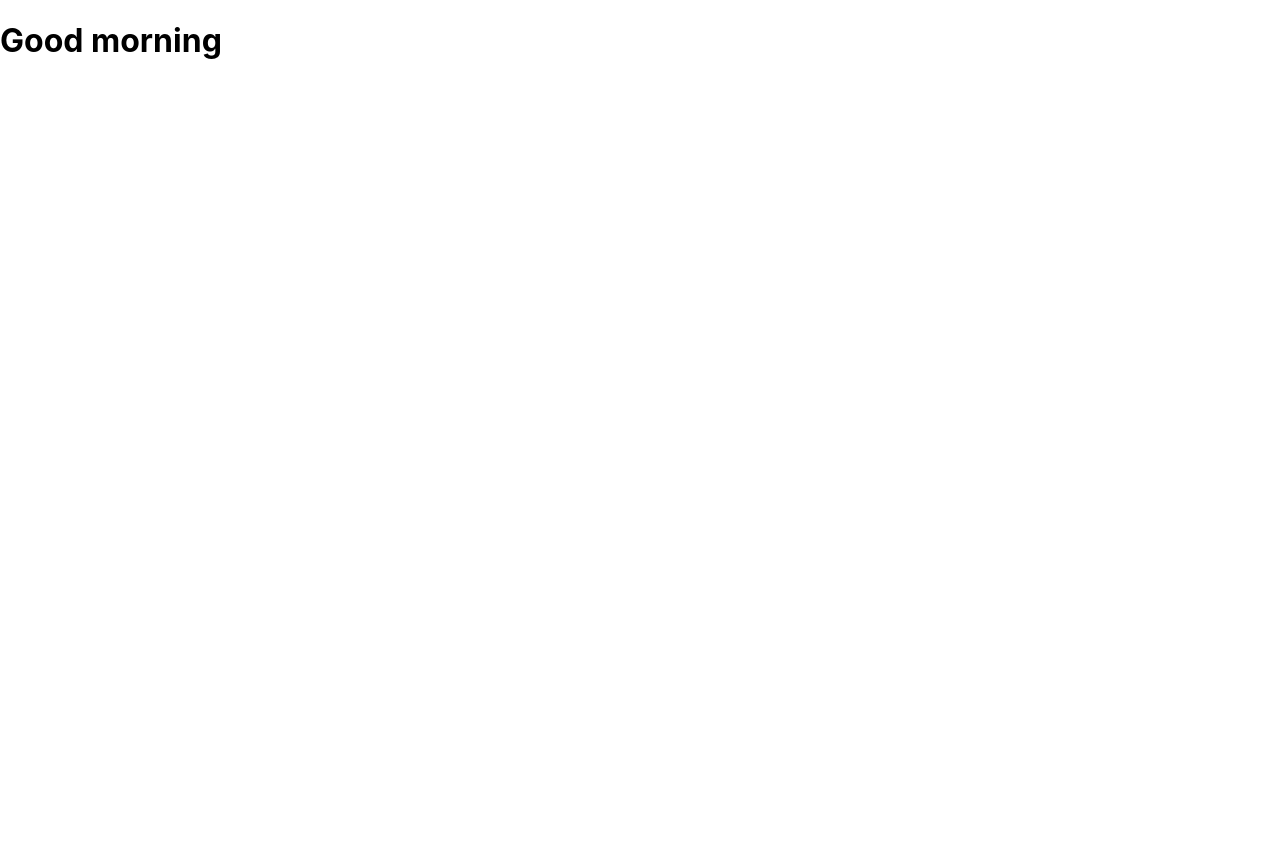
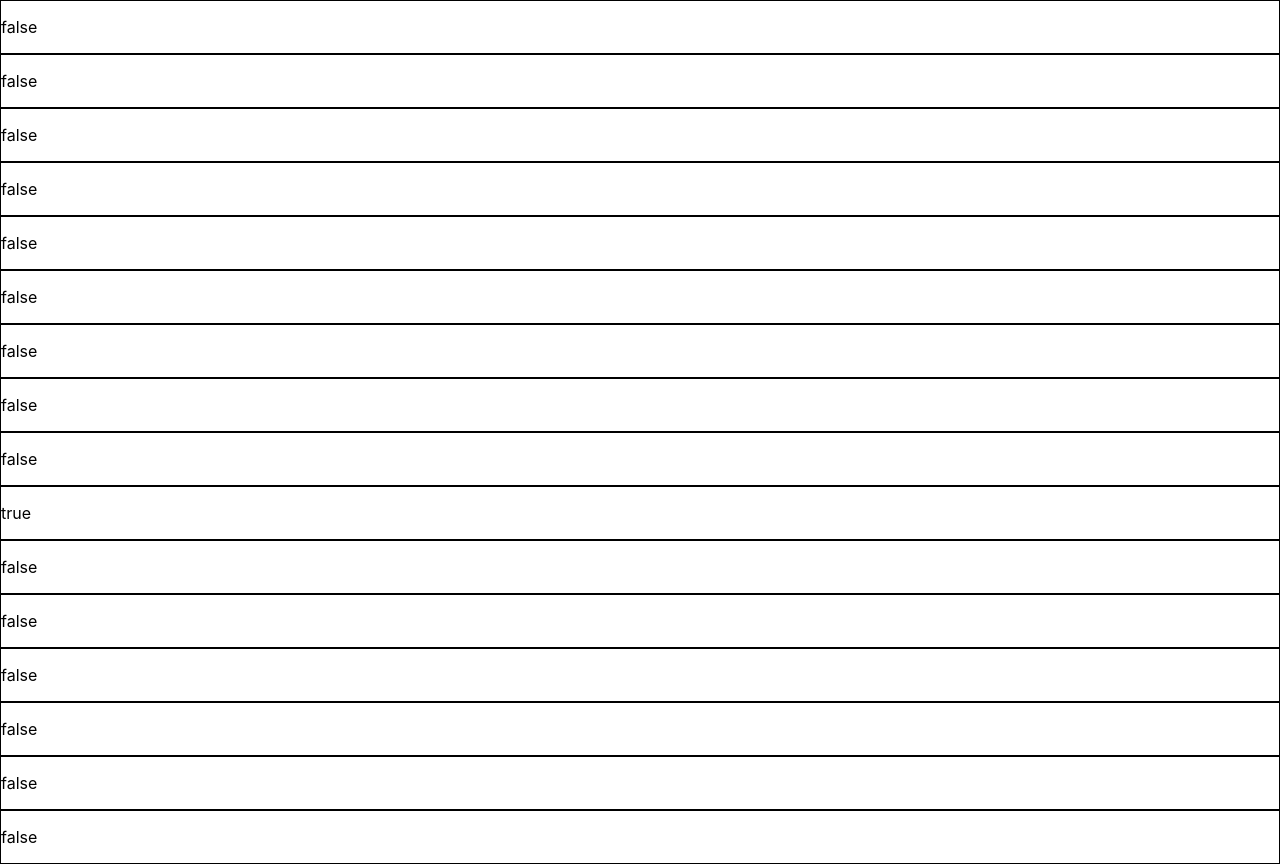
Before and after one commit to StrtMilne/E53-Mine-Your-Business, a React (Create React App) app in the folder client/: page / in a window 1280 px wide. Before the commit the page ends 800 px from the top, so only its background shows below. Built offline with nearby package versions, Linux system fonts and the light colour scheme.

Commit message:
added true/false and displayed value

```diff
--- a/client/src/App.js
+++ b/client/src/App.js
@@ -1,8 +1,10 @@
+import React from 'react';
 import './App.css';
+import GameContainer from "./containers/GameContainer.js";
 
 function App() {
   return (
-    <h1>Good morning</h1>
+    <GameContainer />
   );
 }
 
--- /dev/null
+++ b/client/src/components/Tile.js
@@ -0,0 +1,16 @@
+import React from "react";
+
+const Tile = ({tile}) => {
+
+    const handleClick = function(event) {
+        console.log("event:", event);
+    }
+
+    return(
+        <div className="individual_tile" onClick={handleClick} style={{border: "1px solid black"}}>
+            <p>{tile.toString()}</p>
+        </div>
+    )
+};
+
+export default Tile;
--- /dev/null
+++ b/client/src/components/TilesList.js
@@ -0,0 +1,17 @@
+import React from "react";
+import Tile from "./Tile";
+
+const TilesList = function ({tiles}) {
+
+    const tileItems = tiles.map((tile, index) => {
+        return <Tile key={index} tile={tile} />
+    })
+
+    return(
+        <div className="Tile-list">
+            {tileItems}
+        </div>
+    );
+};
+
+export default TilesList;
--- /dev/null
+++ b/client/src/containers/GameContainer.js
@@ -0,0 +1,23 @@
+import React, {useState, useEffect} from "react";
+import TilesList from "../components/TilesList";
+
+const GameContainer = function () {
+
+    const [tiles, setTiles] = useState([]);
+
+    useEffect(() => {
+        const defaultArray = [false, false, false, false, false, false, false, false, false, false, false, false, false, false, false, false];
+        const bombIndex = Math.floor(Math.random() * 16);
+        defaultArray[bombIndex] = true;
+        setTiles(defaultArray);
+    }, [])
+
+    return(
+        <div>
+            <TilesList tiles={tiles}/>
+        </div>
+    )
+
+};
+
+export default GameContainer;
```
